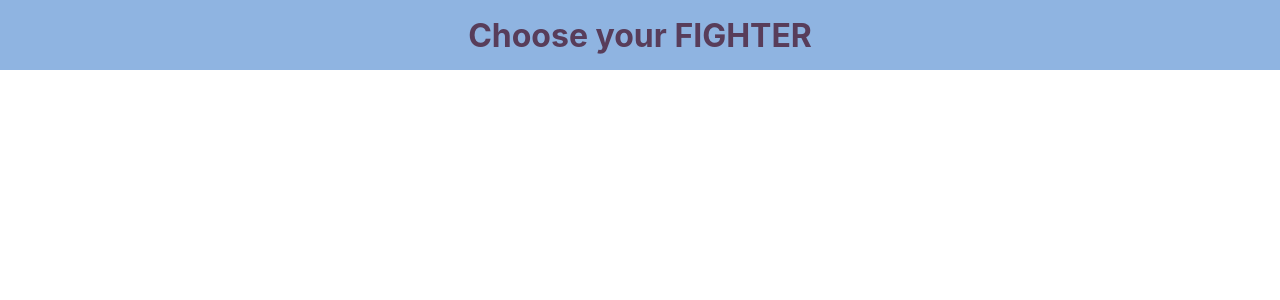
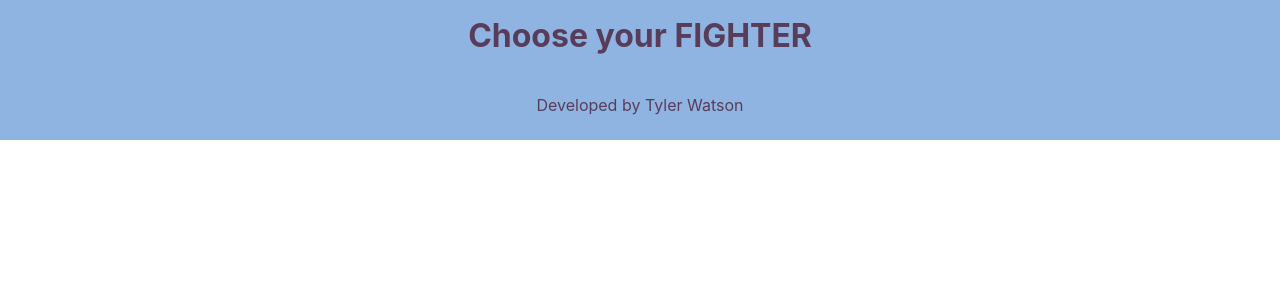
Before and after one commit to tylerww91/react-character-designer, a React (Create React App) app: page / in a window 1280 px wide. Shown: the top 300 px of the page. Built offline with nearby package versions, Linux system fonts and the light colour scheme.

Commit message:
builds Footer component and basic CSS styling in Footer.css

```diff
--- a/src/App.js
+++ b/src/App.js
@@ -1,15 +1,15 @@
 import './App.css';
 
 import Header from './components/Layout/Header/Header';
-// import Footer from './components/Layout/Footer/Footer';
+import Footer from './components/Layout/Footer/Footer';
 // import Home from './components/Home/Home';
 
 function App() {
   return (
     <div className="App">
       <Header />
-      {/* <Home />
-      <Footer /> */}
+      {/* <Home /> */}
+      <Footer />
     </div>
   );
 }
--- a/src/components/Layout/Footer/Footer.css
+++ b/src/components/Layout/Footer/Footer.css
@@ -0,0 +1,11 @@
+footer {
+  height: 70px;
+  background-color: #8fb4e1;
+  display: flex;
+  align-items: center;
+  justify-content: center;
+}
+
+footer p {
+  color: #583d5a;
+}
--- a/src/components/Layout/Footer/Footer.js
+++ b/src/components/Layout/Footer/Footer.js
@@ -0,0 +1,10 @@
+import React from 'react';
+import './Footer.css';
+
+export default function Footer() {
+  return (
+    <footer>
+      <p>Developed by Tyler Watson</p>
+    </footer>
+  );
+}
```
